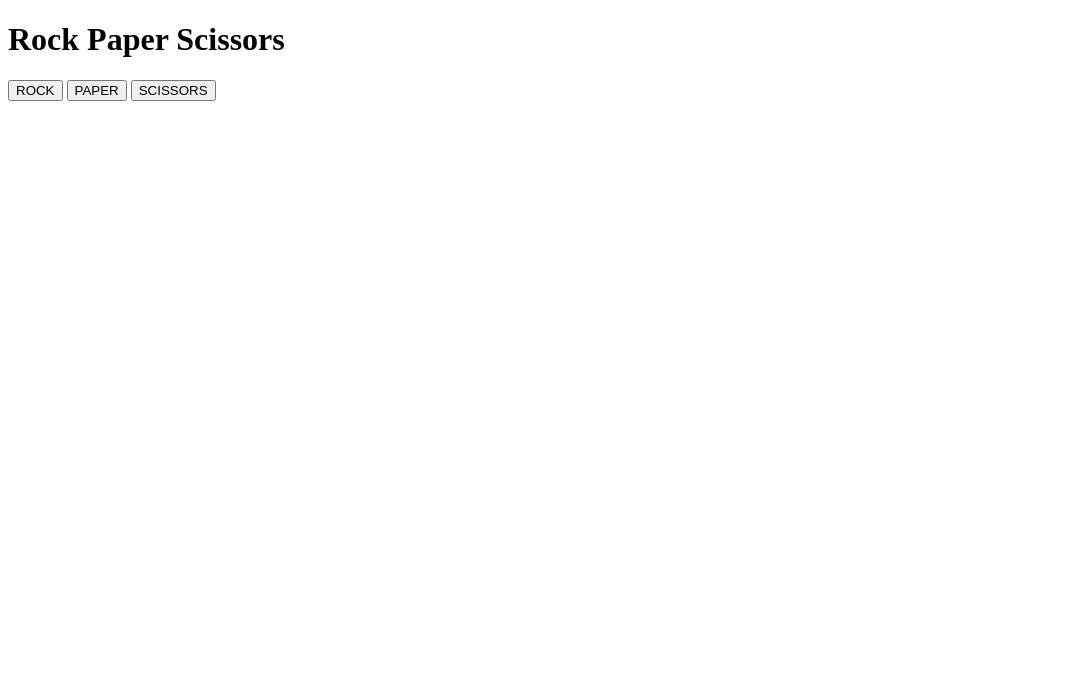
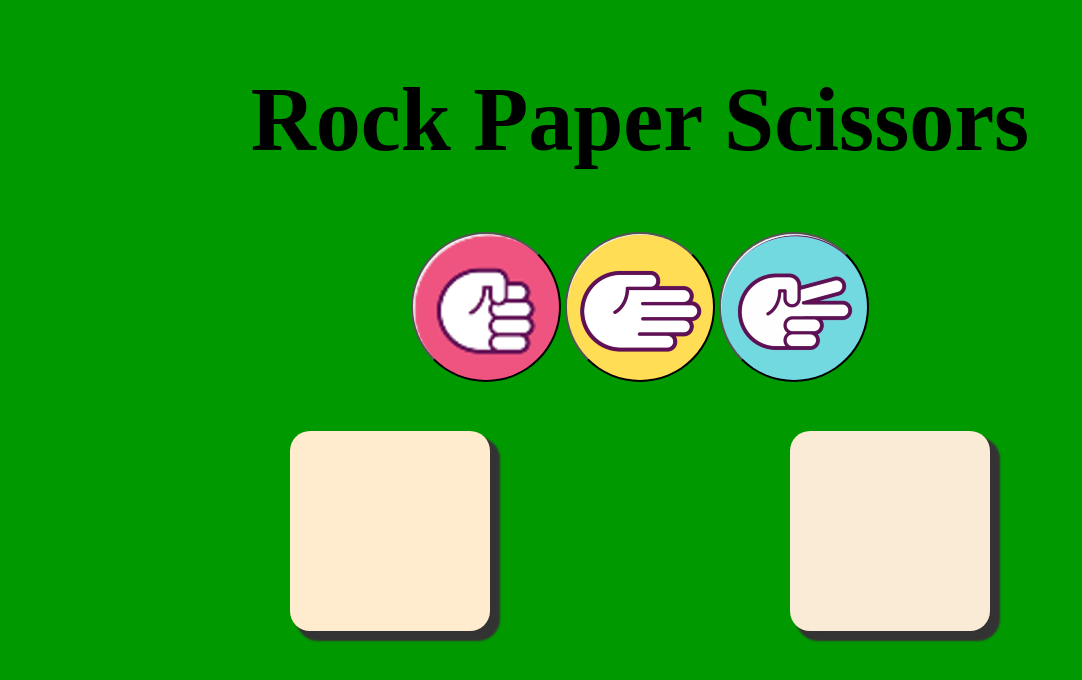
Before and after one commit to brandonb528/rock-paper-scissors, a plain HTML site: page index.html in a window 1280 px wide. Shown: the whole page, without its empty margins (0-1082 px from the left). Drawn offline with Linux system fonts and the light colour scheme.

Commit message:
Add images for buttons & Complete game

```diff
--- a/index.html
+++ b/index.html
@@ -4,15 +4,22 @@
     <meta charset="UTF-8">
     <meta http-equiv="X-UA-Compatible" content="IE=edge">
     <meta name="viewport" content="width=device-width, initial-scale=1.0">
+    <link href="./style.css" rel="stylesheet">
     <script src="./script.js" type="text/javascript" defer></script>
     <title>Rock Paper Scissors</title>
 </head>
 <body>
-    <h1>Rock Paper Scissors</h1>
-    <button id="rock">ROCK</button>
-    <button id="paper">PAPER</button>
-    <button id="scissor">SCISSORS</button>
-    <div id="player-score"></div>
-    <div id="computer-score"></div>
+    <div id="play-area">
+        <h1 id="title">Rock Paper Scissors</h1>
+        <div id="buttons">
+            <button id="rock"></button>
+            <button id="paper"></button>
+            <button id="scissor"></button>
+        </div>
+        <div id="scores">
+            <div id="player-score"></div>
+            <div id="computer-score"></div>
+        </div>
+    </div>
 </body>
 </html>
--- a/script.js
+++ b/script.js
@@ -9,6 +9,15 @@
 
 
 let choices = ['rock', 'paper', 'scissor'];
+let playerScore = 0;
+let computerScore = 0;
+
+let playerScoreBoard = document.getElementById('player-score');
+let computerScoreBoard = document.getElementById('computer-score');
+
+const rockChoice = document.getElementById("rock");
+const paperChoice = document.getElementById("paper");
+const scissorChoice = document.getElementById("scissor")
 
 
 function computerChoice() {
@@ -22,6 +31,8 @@ function winCheck(userChoice, computerChoice) {
         userChoice === choices[2] && computerChoice === choices[1]) {
 
         console.log('you win!');
+
+        playerScore++;
     }
 }
 
@@ -37,6 +48,8 @@ function loseCheck(userChoice, computerChoice) {
         userChoice === choices[1] && computerChoice === choices[2]) {
 
         console.log('you lose!');
+
+        computerScore++;
     }
 }
 
@@ -44,14 +57,10 @@ function compareChoices(userChoice,computerChoice) {
     winCheck(userChoice, computerChoice);
     loseCheck(userChoice, computerChoice);
     tieCheck(userChoice, computerChoice);
+    playerScoreBoard.innerText = `Player score is ${playerScore}`;
+    computerScoreBoard.innerText = `Computer score is ${computerScore}`;
 }
 
-const rockChoice = document.getElementById("rock");
-const paperChoice = document.getElementById("paper");
-const scissorChoice = document.getElementById("scissor")
-
-//logs rock
 rockChoice.addEventListener("click", () => (compareChoices('rock', computerChoice())));
 paperChoice.addEventListener("click", () => (compareChoices('paper', computerChoice())));
 scissorChoice.addEventListener("click", () => (compareChoices('rock', computerChoice())));
-//console.log(rockChoice)
--- /dev/null
+++ b/style.css
@@ -0,0 +1,64 @@
+body {
+    background-color: #090;
+}
+
+#play-area {
+    display: flex;
+    align-items: center;
+    flex-direction: column;
+}
+
+#title {
+    font-size: 90px;
+}
+
+#buttons {
+    flex-direction: row;
+}
+
+#rock {
+    background-image: url('./images/rock.png');
+    width: 150px;
+    height: 150px;
+    border-radius: 50%;
+}
+
+#paper {
+    background-image: url('./images/paper.png');
+    width: 150px;
+    height: 150px;
+    border-radius: 50%;
+}
+
+#scissor {
+    background-image: url('./images/scissor.png');
+    width: 150px;
+    height: 150px;
+    border-radius: 50%;
+}
+
+#scores {
+    display: flex;
+    flex-direction: row;
+    margin-top: 3em;
+}
+
+#player-score {
+    background-color: blanchedalmond;
+    width: 200px;
+    height: 200px;
+    margin-right: 3em;
+    font-size: 50px;
+    border-radius: 10%;
+    box-shadow: 8px 8px 2px 2px #333;
+}
+
+#computer-score {
+    background-color: antiquewhite;
+    width: 200px;
+    height: 200px;
+    margin-left: 3em;
+    font-size: 50px;
+    border-radius: 10%;
+    box-shadow: 8px 8px 2px 2px #333;
+}
```
Also changed, not shown: images/paper.png (added), images/rock.png (added), images/scissor.png (added).
